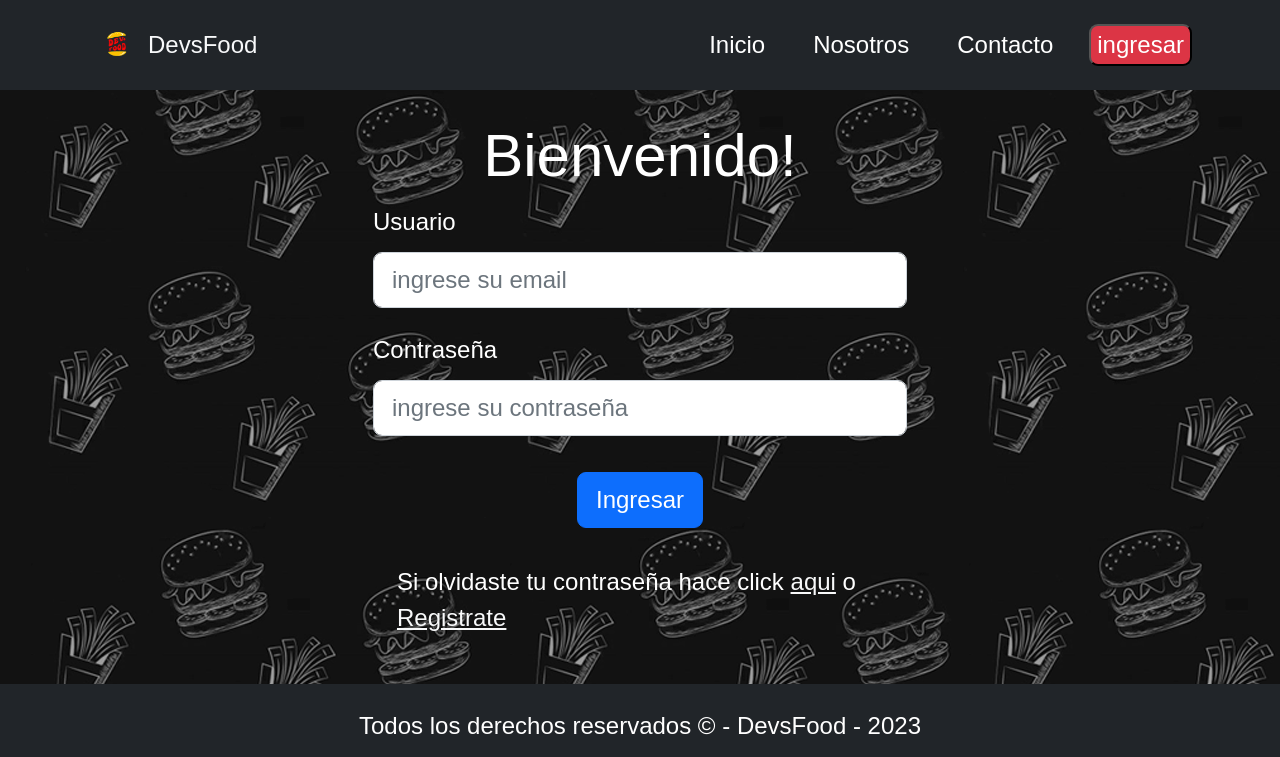
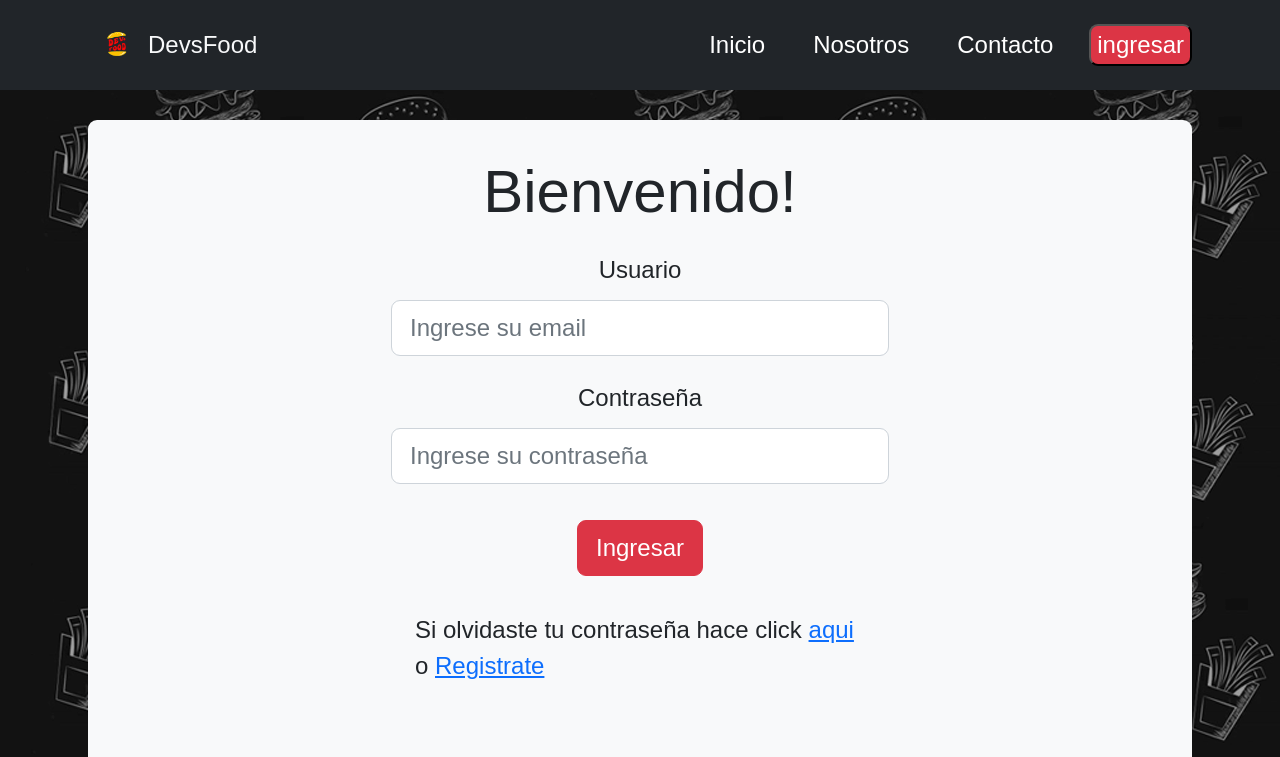
Before and after one commit to Luis-aramayo-18/Rolling-Restaurant, a React (Create React App) app: page /login in a window 1280 px wide. Shown: the top 757 px of the page. Built offline with nearby package versions, Linux system fonts and the light colour scheme; no server answers.

Commit message:
cambios de estilos en el form login

```diff
--- a/src/components/FormCliente/FormCliente.jsx
+++ b/src/components/FormCliente/FormCliente.jsx
@@ -161,7 +161,7 @@ const FormCliente = () => {
         </Form.Text>
       </Form.Group>
 
-      <Button variant="primary" type="submit">
+      <Button variant="danger" type="submit">
         Guardar
       </Button>
 
--- a/src/components/Login/Login.jsx
+++ b/src/components/Login/Login.jsx
@@ -66,19 +66,18 @@ const Login = () => {
     }
 
   return (
-    <div className='formLogin container'>
-
-
-            <h1 className='text-center'>Bienvenido!</h1>
+    <div className='formLogin vh-100 container'>
+      <div className='p-4 bg-light rounded'>
+            <h1 className='text-center text-dark mb-3'>Bienvenido!</h1>
             <div className='row d-flex justify-content-center align-items-center'>
-            <Form className='w-50' onSubmit={handleRHF(handleSubmit)}>
+            <Form className='w-50 text-center' onSubmit={handleRHF(handleSubmit)}>
               {isError && <Alert variant="danger">{errorMessage || "revise los campos"}</Alert>}
 
         <Form.Group>
-          <Form.Label>Usuario</Form.Label>
+          <Form.Label className='text-dark'>Usuario</Form.Label>
           <Form.Control
             type='email'
-            placeholder='ingrese su email'
+            placeholder='Ingrese su email'
             {...register("email", {
               required: {
                 value: true,
@@ -104,10 +103,10 @@ const Login = () => {
         </Form.Group>
 
         <Form.Group className="mb-3">
-          <Form.Label>Contraseña</Form.Label>
+          <Form.Label className='text-dark'>Contraseña</Form.Label>
           <Form.Control
             type="password"
-            placeholder='ingrese su contraseña'
+            placeholder='Ingrese su contraseña'
             {...register("password", {
               required: {
                 value: true,
@@ -133,13 +132,14 @@ const Login = () => {
         </Form.Group>
 
           <div className='text-center'>
-            <Button className='m-2' variant="primary" type="submit" >
+            <Button className='m-2' variant="danger" type="submit" >
               Ingresar
             </Button>
-            <p className="text-start p-3">Si olvidaste tu contraseña hace click <Link className='text-light' to="/*">aqui</Link> o <Link className='text-light' to="/registro">Registrate</Link></p>
+            <p className="text-start p-3 text-dark">Si olvidaste tu contraseña hace click <Link className='' to="/*">aqui</Link> o <Link className='' to="/registro">Registrate</Link></p>
           </div>
 
         </Form>
+        </div>
         </div>
       </div>
 
```
